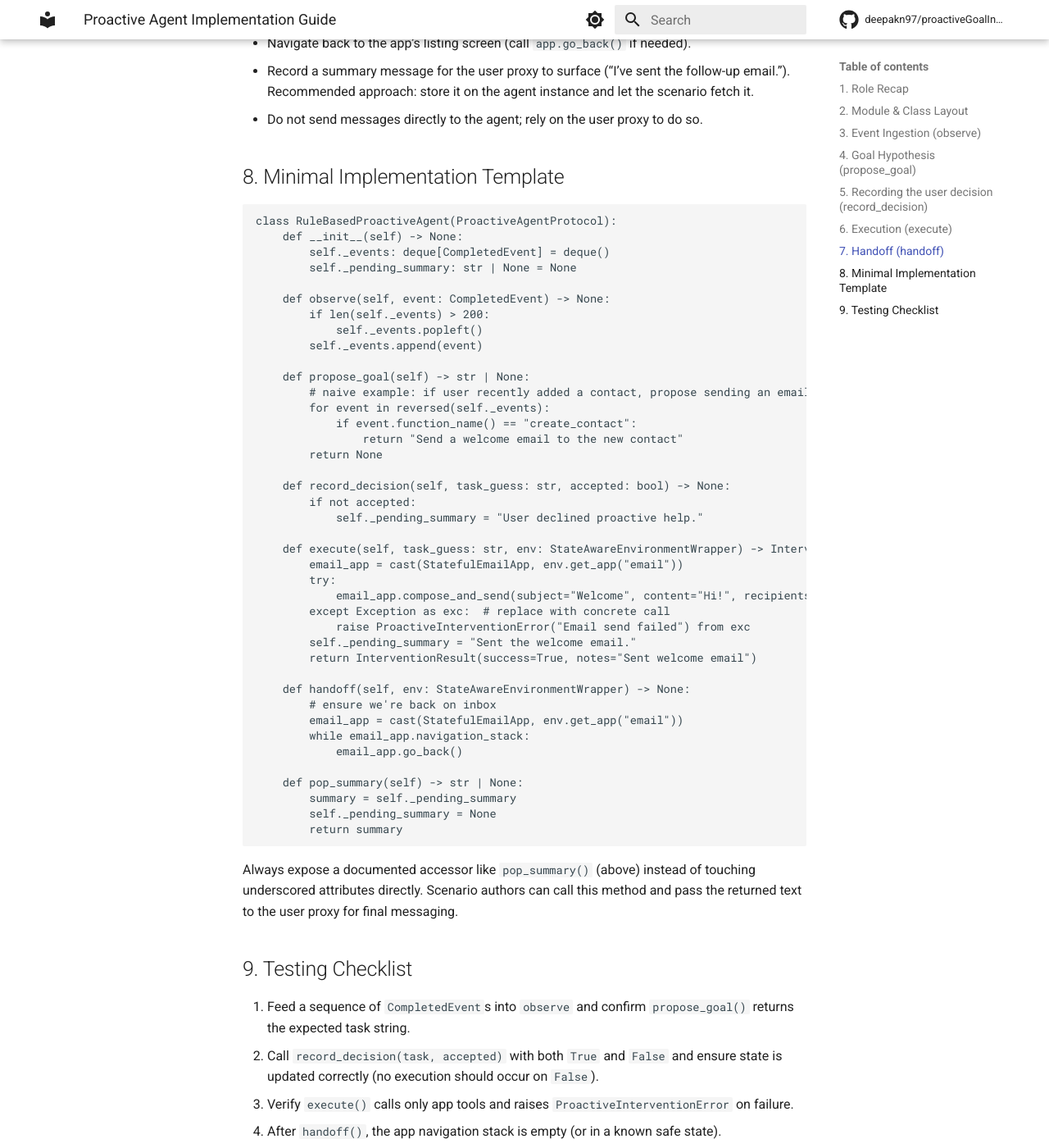
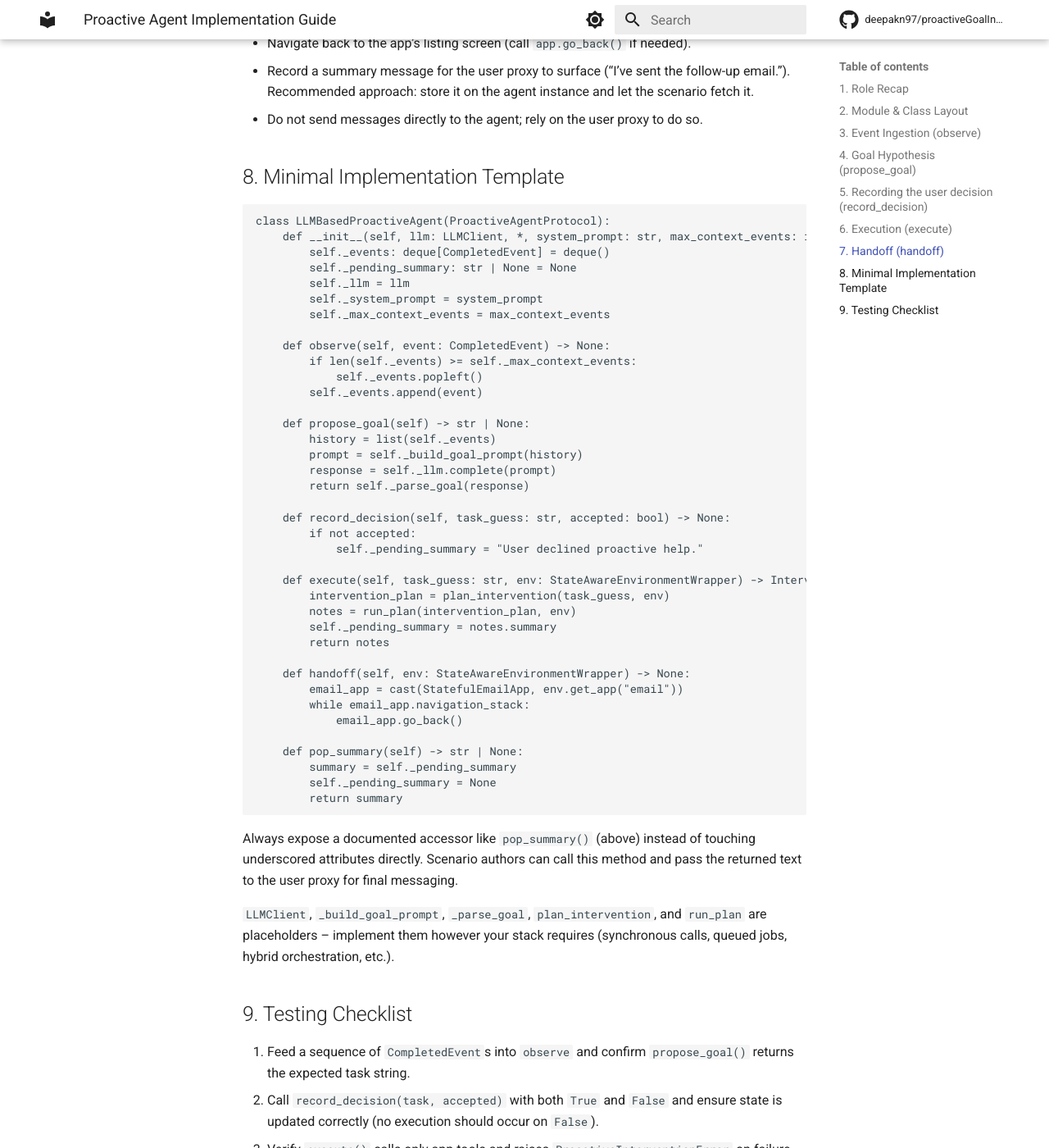
Before and after one commit to deepakn97/pare, an MkDocs documentation site: the page built from docs/proactive_agent_guide.md, in a window 1280 px wide and 1400 px high, scrolled down 2600 px. Shown: the whole window at 82% size. Built offline with MkDocs 1.6.1 and Material for MkDocs 9.7.7, drawn with Linux system fonts in a browser that asks for light colours; comment, search, counter and statistics services are not loaded; some of the changed text lies outside the part shown.

Commit message:
docs: pivot examples to LLMBasedProactiveAgent

````diff
--- a/docs/proactive_agent_guide.md
+++ b/docs/proactive_agent_guide.md
@@ -42,7 +42,7 @@ class ProactiveAgentProtocol(Protocol):
     def handoff(self, env: StateAwareEnvironmentWrapper) -> None: ...
 ```
 
-Your concrete implementation (e.g. `RuleBasedProactiveAgent`) must satisfy this
+Your concrete implementation (e.g. `LLMBasedProactiveAgent`) must satisfy this
 protocol.
 
 ## 3. Event Ingestion (`observe`)
@@ -109,38 +109,36 @@ Any inference backend is acceptable (rules, LLMs, compact policies). The contrac
 ## 8. Minimal Implementation Template
 
 ```python
-class RuleBasedProactiveAgent(ProactiveAgentProtocol):
-    def __init__(self) -> None:
+class LLMBasedProactiveAgent(ProactiveAgentProtocol):
+    def __init__(self, llm: LLMClient, *, system_prompt: str, max_context_events: int = 200) -> None:
         self._events: deque[CompletedEvent] = deque()
         self._pending_summary: str | None = None
+        self._llm = llm
+        self._system_prompt = system_prompt
+        self._max_context_events = max_context_events
 
     def observe(self, event: CompletedEvent) -> None:
-        if len(self._events) > 200:
+        if len(self._events) >= self._max_context_events:
             self._events.popleft()
         self._events.append(event)
 
     def propose_goal(self) -> str | None:
-        # naive example: if user recently added a contact, propose sending an email
-        for event in reversed(self._events):
-            if event.function_name() == "create_contact":
-                return "Send a welcome email to the new contact"
-        return None
+        history = list(self._events)
+        prompt = self._build_goal_prompt(history)
+        response = self._llm.complete(prompt)
+        return self._parse_goal(response)
 
     def record_decision(self, task_guess: str, accepted: bool) -> None:
         if not accepted:
             self._pending_summary = "User declined proactive help."
 
     def execute(self, task_guess: str, env: StateAwareEnvironmentWrapper) -> InterventionResult:
-        email_app = cast(StatefulEmailApp, env.get_app("email"))
-        try:
-            email_app.compose_and_send(subject="Welcome", content="Hi!", recipients=["new@contact"])
-        except Exception as exc:  # replace with concrete call
-            raise ProactiveInterventionError("Email send failed") from exc
-        self._pending_summary = "Sent the welcome email."
-        return InterventionResult(success=True, notes="Sent welcome email")
+        intervention_plan = plan_intervention(task_guess, env)
+        notes = run_plan(intervention_plan, env)
+        self._pending_summary = notes.summary
+        return notes
 
     def handoff(self, env: StateAwareEnvironmentWrapper) -> None:
-        # ensure we're back on inbox
         email_app = cast(StatefulEmailApp, env.get_app("email"))
         while email_app.navigation_stack:
             email_app.go_back()
@@ -155,6 +153,10 @@ Always expose a documented accessor like `pop_summary()` (above) instead of
 touching underscored attributes directly. Scenario authors can call this method
 and pass the returned text to the user proxy for final messaging.
 
+`LLMClient`, `_build_goal_prompt`, `_parse_goal`, `plan_intervention`, and
+`run_plan` are placeholders – implement them however your stack requires
+(synchronous calls, queued jobs, hybrid orchestration, etc.).
+
 ## 9. Testing Checklist
 
 1. Feed a sequence of `CompletedEvent`s into `observe` and confirm `propose_goal()` returns the expected task string.
````
Also changed, not shown: docs/interface-guide.md (+2 -2 lines), docs/scenario_author_guide.md (+14 -3 lines).
